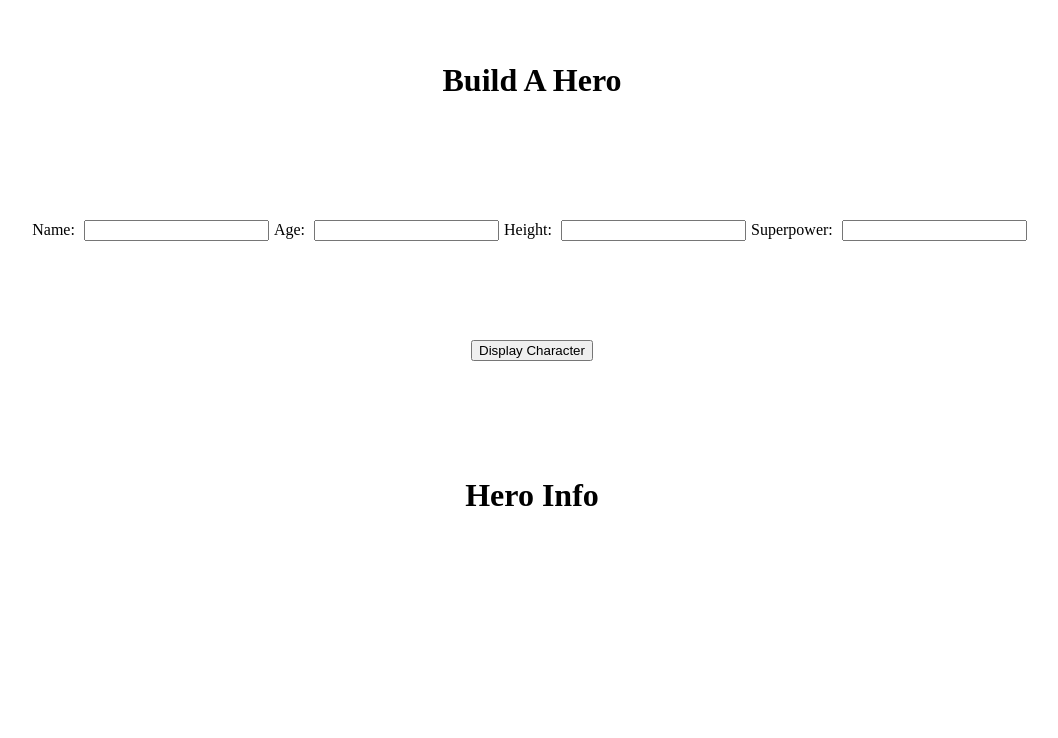
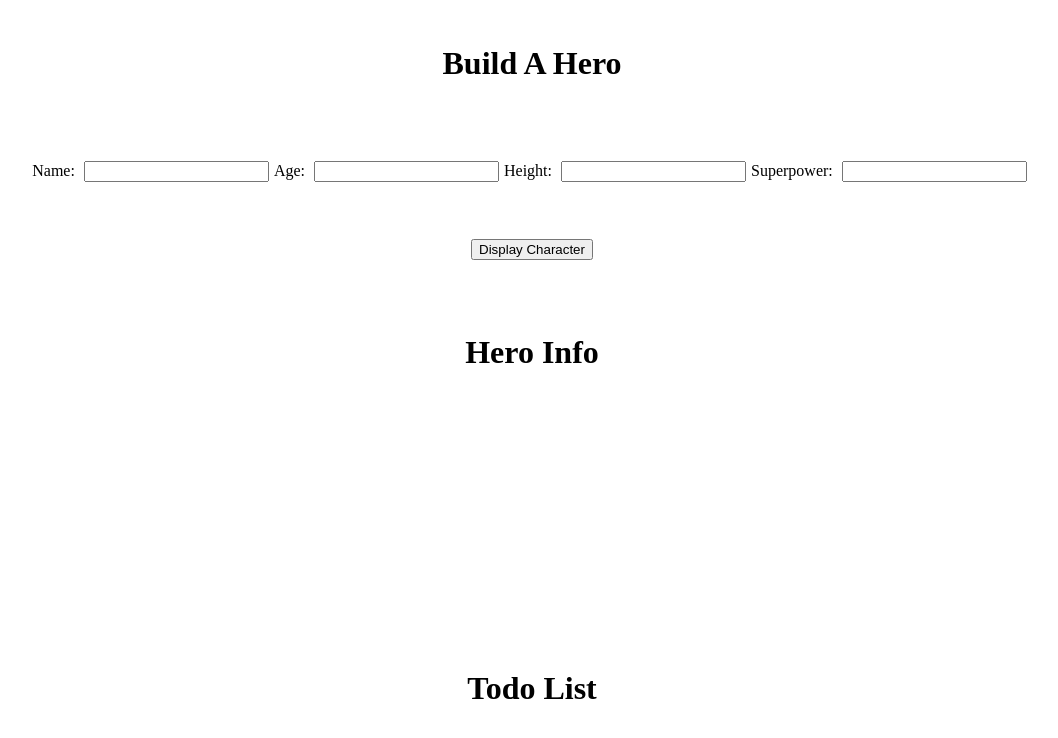
Before and after one commit to NjeriMuchiri/reactpractice-app, a React (Create React App) app: page / in a window 1280 px wide. Shown: the top 738 px of the page, without its empty margins (108-1166 px from the left). Built offline with nearby package versions, Linux system fonts and the light colour scheme.

Commit message:
Creating my todolist app

```diff
--- a/src/App.js
+++ b/src/App.js
@@ -1,5 +1,6 @@
 import React from 'react';
 import Hero from './Components/Hero';
+import TodoList from './Components/TodoList';
 
 function App() {
   return (
@@ -7,7 +8,9 @@ function App() {
     <div>
       <Hero />
     </div>
-
+   <div>
+     <TodoList />
+   </div>
     </>
   )
 }
--- a/src/Components/Hero.css
+++ b/src/Components/Hero.css
@@ -1,5 +1,5 @@
 .hero-sect{
-    min-height:70vh;
+    min-height:50vh;
     display:grid;
     place-items: center;
     gap:5%;
--- a/src/Components/TodoList.css
+++ b/src/Components/TodoList.css
@@ -0,0 +1,6 @@
+.todo_sect{
+    min-height: 70vh;
+    display:grid;
+    place-items:center;
+    gap:5%;
+}
--- a/src/Components/TodoList.js
+++ b/src/Components/TodoList.js
@@ -5,7 +5,11 @@ function TodoList() {
 
 
   return (
-    <div>TodoList</div>
+      <>
+    <div className='todo_sect'>
+      <h1>Todo List</h1>
+    </div>
+      </>
   )
 }
 
```
